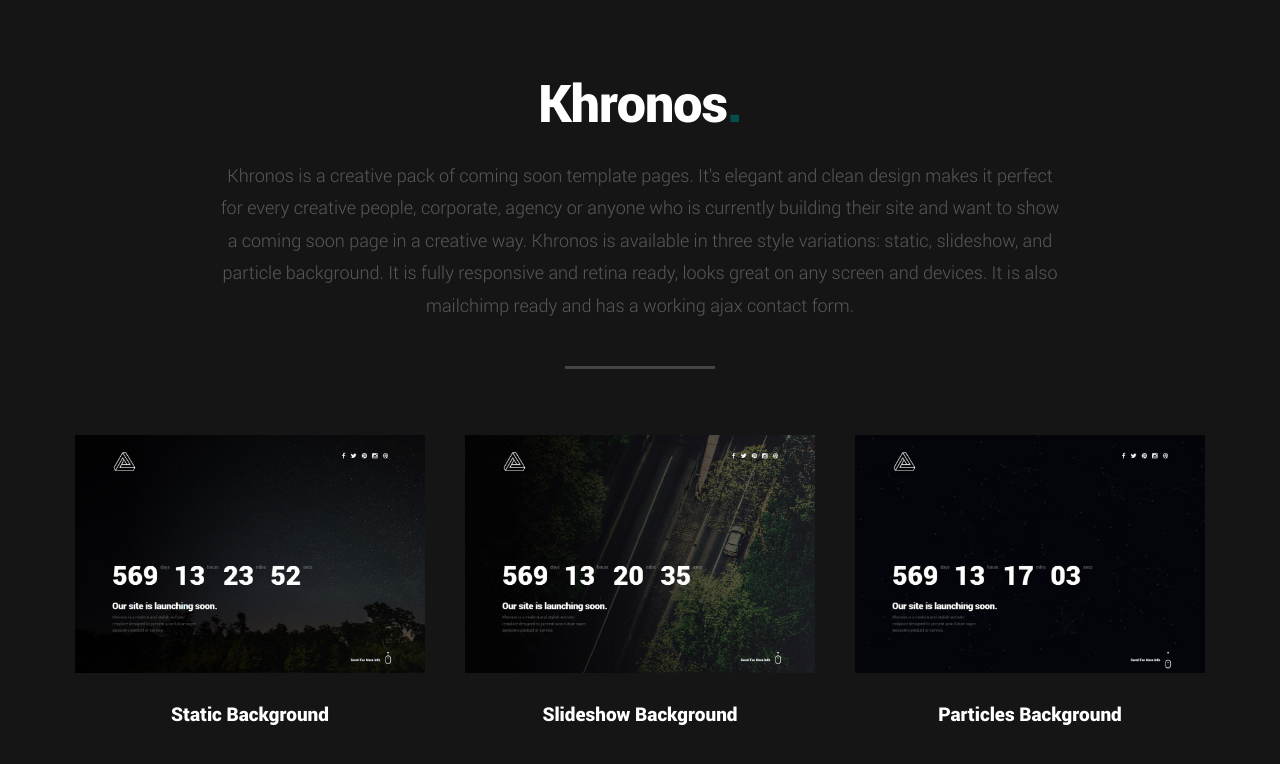
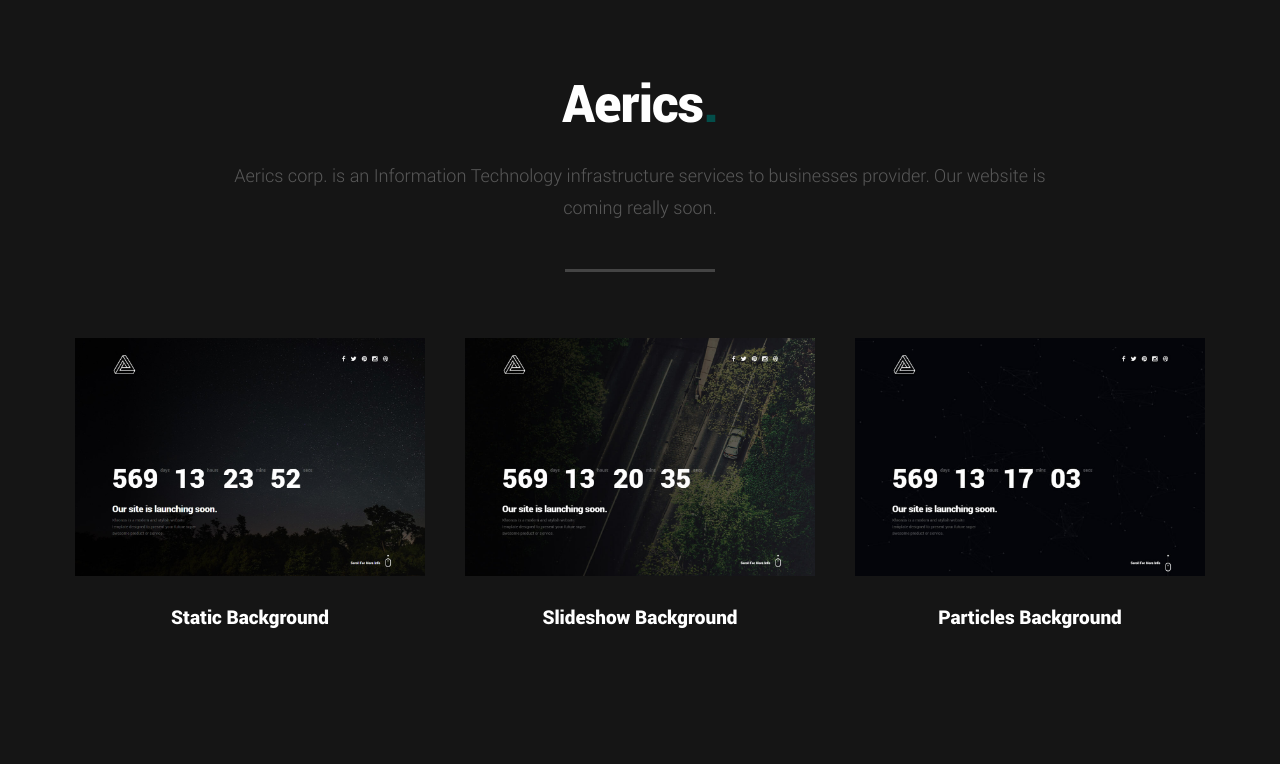
Before and after one commit to Aericscorp/aericsweb, a plain HTML site: page index.html in a window 1280 px wide. Drawn offline with Linux system fonts and the light colour scheme.

Commit message:
Aerics-dev-02: Refactor index

```diff
--- a/index.html
+++ b/index.html
@@ -7,7 +7,7 @@
    <!--- basic page needs
    ================================================== -->
    <meta charset="utf-8">
-	<title>Khronos - Demo</title>
+	<title>Aerics - IT infrastructure services to businesses</title>
 	<meta name="description" content="">
 	<meta name="author" content="">
 
@@ -26,7 +26,7 @@
 
    <!-- favicons
 	================================================== -->
-	<link rel="icon" type="image/png" href="favicon.png">
+	<link rel="icon" type="image/png" href="2.png">
 
 </head>
 
@@ -38,14 +38,11 @@
    	<div class="row">
    		<div class="col-twelve">
 
-   			<h1>Khronos<span>.</span></h1>
+   			<h1>Aerics<span>.</span></h1>
 
    			<p class="lead">
-   			Khronos is a creative pack of coming soon template pages. It's elegant and clean design makes it
-				perfect for every creative people, corporate, agency or anyone who is currently building their
-				site and want to show a coming soon page in a creative way. Khronos is available in three style
-				variations: static, slideshow, and particle background. It is fully responsive and
-				retina ready, looks great on any screen and devices. It is also mailchimp ready and has a working ajax contact form.
+				Aerics corp. is an Information Technology infrastructure services to businesses provider.
+				Our website is coming really soon.
    			</p>
 
    		</div>
```
